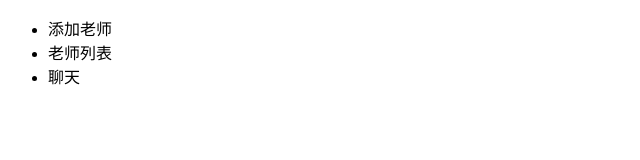
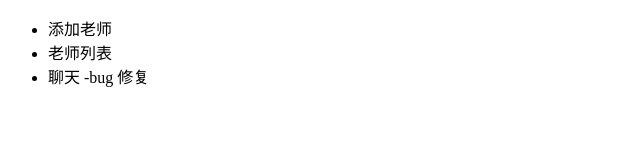
Before and after one commit to jiayu-et/teacher, a plain HTML site: page index.html in a window 1280 px wide. Shown: the full height of the page, 0-640 px from the left. Drawn offline with Linux system fonts and the light colour scheme.

Commit message:
在bug分支完成bug修复

```diff
--- a/index.html
+++ b/index.html
@@ -8,7 +8,7 @@
     <ul>
         <li>添加老师</li>
         <li>老师列表</li>
-        <li>聊天</li>
+        <li>聊天 -bug 修复</li>
     </ul>
 </body>
 </html>
```
